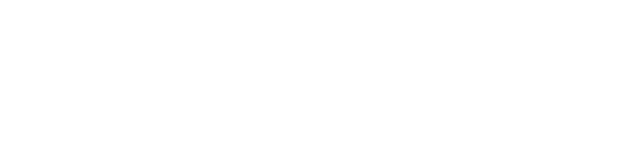
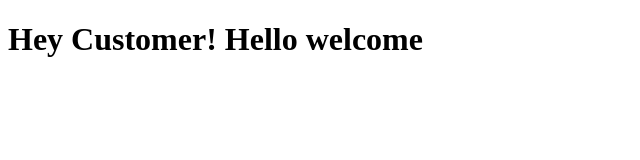
Before and after one commit to JashanVirk07/XYZ-Project, a plain HTML site: page index.html in a window 1280 px wide. Shown: the whole page, without its empty margins (0-640 px from the left). Drawn offline with Linux system fonts and the light colour scheme.

Commit message:
Page with greeting header

```diff
--- a/index.html
+++ b/index.html
@@ -6,6 +6,7 @@
     <title>Welcome to XYZ</title>
 </head>
 <body>
+<h1>Hey Customer! Hello welcome </h1>
 
 </body>
 </html>
```
